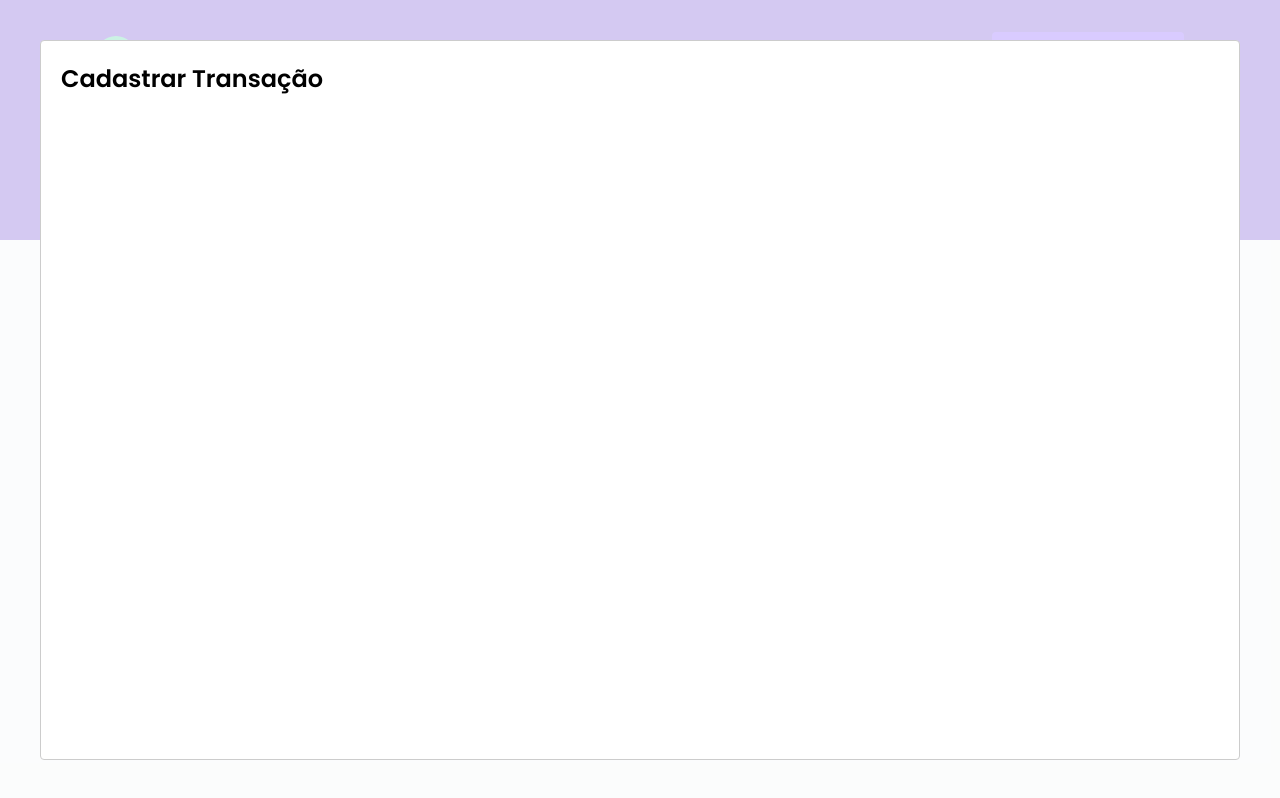
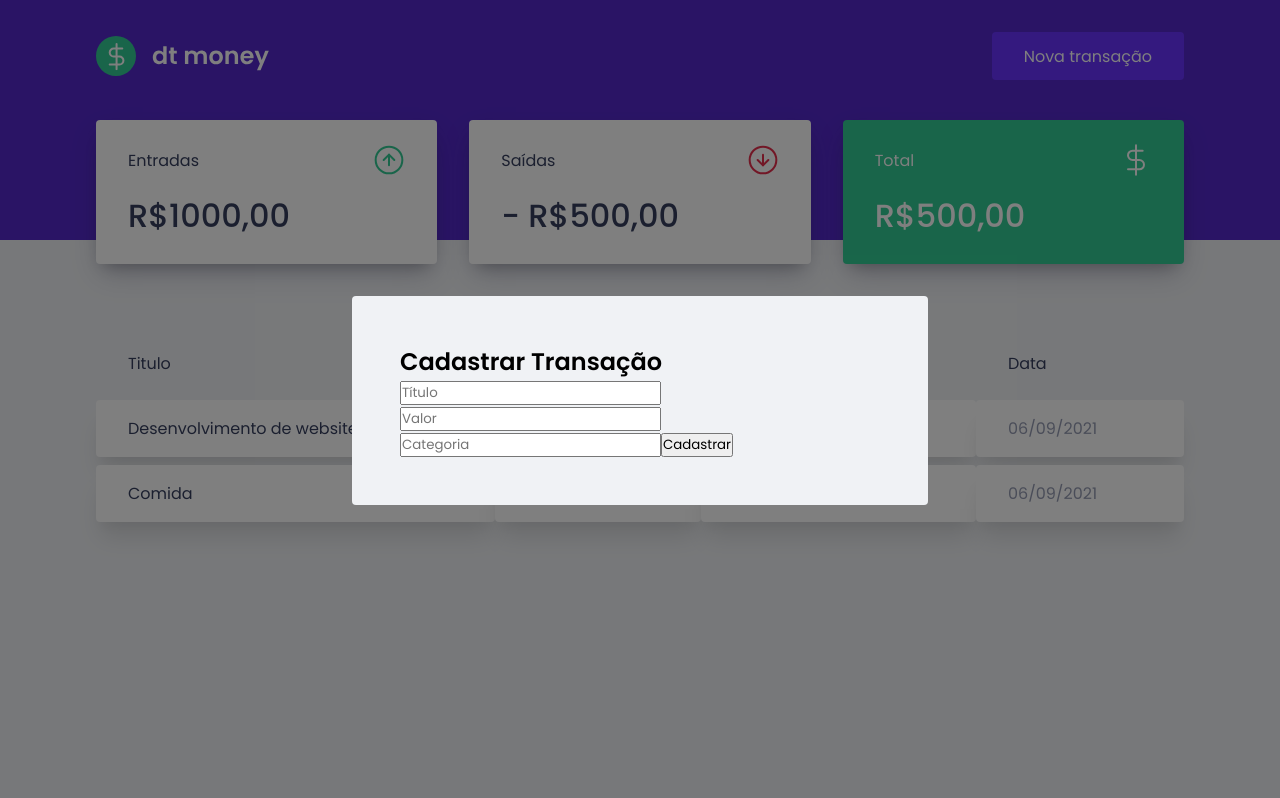
Before and after one commit to Emanuelvss13/dt-money, a React (Create React App) app: page / in a window 1280 px wide. Both pictures are taken after a click on the button "Nova transação". Built offline with nearby package versions, Linux system fonts and the light colour scheme; no server answers; what miragejs would draw is missing.

Commit message:
update: modal component

```diff
--- a/src/components/NewTransactionModal/index.tsx
+++ b/src/components/NewTransactionModal/index.tsx
@@ -1,5 +1,6 @@
 import React from 'react'
 import Modal from 'react-modal'
+import { Container } from './style'
 
 interface NewTransactionProps{
     isOpen: boolean
@@ -11,8 +12,27 @@
         <Modal
             isOpen={isOpen}
             onRequestClose={onRequestClose}
+            overlayClassName="react-modal-overlay"
+            className="react-modal-content"
         >
-            <h2>Cadastrar Transação</h2>
+            <Container>
+                <h2>Cadastrar Transação</h2>
+
+                <input
+                    placeholder="Título"
+                />
+
+                <input
+                    type="number"
+                    placeholder="Valor"
+                />
+
+                <input
+                    placeholder="Categoria"
+                />
+
+                <button type="submit">Cadastrar</button>
+            </Container>
 
         </Modal>
     )
--- a/src/components/NewTransactionModal/style.ts
+++ b/src/components/NewTransactionModal/style.ts
@@ -1,3 +1,3 @@
 import styled from "styled-components";
 
-export const Container = styled.div``
+export const Container = styled.form``
--- a/src/style/Global.ts
+++ b/src/style/Global.ts
@@ -52,4 +52,26 @@
         opacity: 0.6;
         cursor: not-allowed;
     }
+
+    .react-modal-overlay{
+        background: rgba(0,0,0,0.5);
+        position: fixed;
+        top: 0;
+        bottom: 0;
+        right: 0;
+        left: 0;
+
+        display: flex;
+        align-items: center;
+        justify-content: center;
+    }
+
+    .react-modal-content{
+        width: 100%;
+        max-width: 576px;
+        background: #F0F2F5;
+        padding: 3rem;
+        position: relative;
+        border-radius: 0.25rem;
+    }
 `
```
